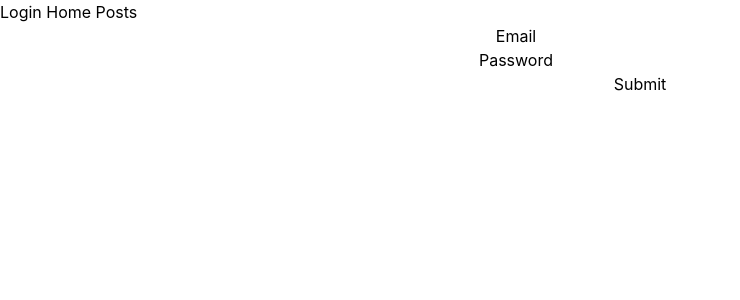
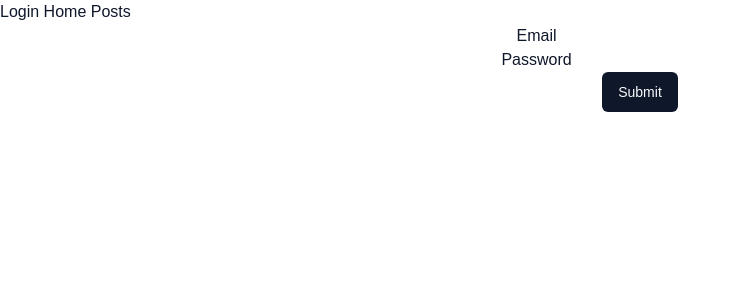
Before and after one commit to Hamzah-Ahmad/react-iq-fe, a React (Create React App) app: page /login in a window 1280 px wide. Shown: the top 300 px of the page, without its empty margins (0-740 px from the left). Built offline with nearby package versions, Linux system fonts and the light colour scheme.

Commit message:
feat: adds and configures shadcn

```diff
--- a/package.json
+++ b/package.json
@@ -4,6 +4,7 @@
   "private": true,
   "dependencies": {
     "@hookform/resolvers": "^3.3.4",
+    "@radix-ui/react-slot": "^1.1.0",
     "@tanstack/react-query": "^5.51.1",
     "@tanstack/react-query-devtools": "^5.51.1",
     "@testing-library/jest-dom": "^5.17.0",
@@ -14,11 +15,16 @@
     "@types/react": "^18.3.1",
     "@types/react-dom": "^18.3.0",
     "axios": "^1.6.8",
+    "class-variance-authority": "^0.7.0",
+    "clsx": "^2.1.1",
+    "lucide-react": "^0.408.0",
     "react": "^18.3.1",
     "react-dom": "^18.3.1",
     "react-hook-form": "^7.51.3",
     "react-router-dom": "^6.23.0",
     "react-scripts": "5.0.1",
+    "tailwind-merge": "^2.4.0",
+    "tailwindcss-animate": "^1.0.7",
     "typescript": "^4.9.5",
     "web-vitals": "^2.1.4",
     "zod": "^3.23.5"
--- a/src/domains/auth/forms/login.form.tsx
+++ b/src/domains/auth/forms/login.form.tsx
@@ -2,9 +2,10 @@ import { SubmitHandler, useForm } from "react-hook-form";
 import { zodResolver } from "@hookform/resolvers/zod";
 
 import LoginSchema, { LoginSchemaType } from "../schema/login.schema";
-import axios from "../../../shared/config/axios";
-import { useAuth } from "../../auth/hooks/useAuth";
+import axios from "shared/config/axios";
+import { useAuth } from "domains/auth/hooks/useAuth";
 import { useLocation, useNavigate } from "react-router-dom";
+import { Button } from "shared/components/ui/button";
 
 const LoginForm = () => {
   const {
@@ -58,7 +59,7 @@ const LoginForm = () => {
         )}
       </div>
 
-      <button>Submit</button>
+      <Button>Submit</Button>
     </form>
   );
 };
--- a/src/domains/auth/forms/register.form.tsx
+++ b/src/domains/auth/forms/register.form.tsx
@@ -4,8 +4,8 @@ import { zodResolver } from "@hookform/resolvers/zod";
 import RegisterSchema, {
   RegisterSchemaType,
 } from "../schema/register.schema";
-import axios from "../../../shared/config/axios";
-import { useAuth } from "../../auth/hooks/useAuth";
+import axios from "shared/config/axios";
+import { useAuth } from "../hooks/useAuth";
 import { useLocation, useNavigate } from "react-router-dom";
 
 const RegisterForm = () => {
--- a/src/index.css
+++ b/src/index.css
@@ -2,16 +2,80 @@
 @tailwind components;
 @tailwind utilities;
 
-body {
-  margin: 0;
-  font-family: -apple-system, BlinkMacSystemFont, 'Segoe UI', 'Roboto', 'Oxygen',
-    'Ubuntu', 'Cantarell', 'Fira Sans', 'Droid Sans', 'Helvetica Neue',
-    sans-serif;
-  -webkit-font-smoothing: antialiased;
-  -moz-osx-font-smoothing: grayscale;
+@layer base {
+  :root {
+    --background: 0 0% 100%;
+    --foreground: 222.2 47.4% 11.2%;
+
+    --muted: 210 40% 96.1%;
+    --muted-foreground: 215.4 16.3% 46.9%;
+
+    --popover: 0 0% 100%;
+    --popover-foreground: 222.2 47.4% 11.2%;
+
+    --card: 0 0% 100%;
+    --card-foreground: 222.2 47.4% 11.2%;
+
+    --border: 214.3 31.8% 91.4%;
+    --input: 214.3 31.8% 91.4%;
+
+    --primary: 222.2 47.4% 11.2%;
+    --primary-foreground: 210 40% 98%;
+
+    --secondary: 210 40% 96.1%;
+    --secondary-foreground: 222.2 47.4% 11.2%;
+
+    --accent: 210 40% 96.1%;
+    --accent-foreground: 222.2 47.4% 11.2%;
+
+    --destructive: 0 100% 50%;
+    --destructive-foreground: 210 40% 98%;
+
+    --ring: 215 20.2% 65.1%;
+
+    --radius: 0.5rem;
+  }
+
+  .dark {
+    --background: 224 71% 4%;
+    --foreground: 213 31% 91%;
+
+    --muted: 223 47% 11%;
+    --muted-foreground: 215.4 16.3% 56.9%;
+
+    --popover: 224 71% 4%;
+    --popover-foreground: 215 20.2% 65.1%;
+
+    --card: 224 71% 4%;
+    --card-foreground: 213 31% 91%;
+
+    --border: 216 34% 17%;
+    --input: 216 34% 17%;
+
+    --primary: 210 40% 98%;
+    --primary-foreground: 222.2 47.4% 1.2%;
+
+    --secondary: 222.2 47.4% 11.2%;
+    --secondary-foreground: 210 40% 98%;
+
+    --accent: 216 34% 17%;
+    --accent-foreground: 210 40% 98%;
+
+    --destructive: 0 63% 31%;
+    --destructive-foreground: 210 40% 98%;
+
+    --ring: 216 34% 17%;
+
+    --radius: 0.5rem;
+  }
 }
 
-code {
-  font-family: source-code-pro, Menlo, Monaco, Consolas, 'Courier New',
-    monospace;
+@layer base {
+  * {
+    @apply border-border;
+  }
+  body {
+    @apply bg-background text-foreground;
+    font-family: sans-serif;
+  }
 }
--- /dev/null
+++ b/src/shared/components/ui/button.tsx
@@ -0,0 +1,56 @@
+import * as React from "react"
+import { Slot } from "@radix-ui/react-slot"
+import { cva, type VariantProps } from "class-variance-authority"
+
+import { cn } from "shared/lib/utils"
+
+const buttonVariants = cva(
+  "inline-flex items-center justify-center whitespace-nowrap rounded-md text-sm font-medium ring-offset-background transition-colors focus-visible:outline-none focus-visible:ring-2 focus-visible:ring-ring focus-visible:ring-offset-2 disabled:pointer-events-none disabled:opacity-50",
+  {
+    variants: {
+      variant: {
+        default: "bg-primary text-primary-foreground hover:bg-primary/90",
+        destructive:
+          "bg-destructive text-destructive-foreground hover:bg-destructive/90",
+        outline:
+          "border border-input bg-background hover:bg-accent hover:text-accent-foreground",
+        secondary:
+          "bg-secondary text-secondary-foreground hover:bg-secondary/80",
+        ghost: "hover:bg-accent hover:text-accent-foreground",
+        link: "text-primary underline-offset-4 hover:underline",
+      },
+      size: {
+        default: "h-10 px-4 py-2",
+        sm: "h-9 rounded-md px-3",
+        lg: "h-11 rounded-md px-8",
+        icon: "h-10 w-10",
+      },
+    },
+    defaultVariants: {
+      variant: "default",
+      size: "default",
+    },
+  }
+)
+
+export interface ButtonProps
+  extends React.ButtonHTMLAttributes<HTMLButtonElement>,
+    VariantProps<typeof buttonVariants> {
+  asChild?: boolean
+}
+
+const Button = React.forwardRef<HTMLButtonElement, ButtonProps>(
+  ({ className, variant, size, asChild = false, ...props }, ref) => {
+    const Comp = asChild ? Slot : "button"
+    return (
+      <Comp
+        className={cn(buttonVariants({ variant, size, className }))}
+        ref={ref}
+        {...props}
+      />
+    )
+  }
+)
+Button.displayName = "Button"
+
+export { Button, buttonVariants }
--- /dev/null
+++ b/src/shared/components/ui/card.tsx
@@ -0,0 +1,79 @@
+import * as React from "react"
+
+import { cn } from "shared/lib/utils"
+
+const Card = React.forwardRef<
+  HTMLDivElement,
+  React.HTMLAttributes<HTMLDivElement>
+>(({ className, ...props }, ref) => (
+  <div
+    ref={ref}
+    className={cn(
+      "rounded-lg border bg-card text-card-foreground shadow-sm",
+      className
+    )}
+    {...props}
+  />
+))
+Card.displayName = "Card"
+
+const CardHeader = React.forwardRef<
+  HTMLDivElement,
+  React.HTMLAttributes<HTMLDivElement>
+>(({ className, ...props }, ref) => (
+  <div
+    ref={ref}
+    className={cn("flex flex-col space-y-1.5 p-6", className)}
+    {...props}
+  />
+))
+CardHeader.displayName = "CardHeader"
+
+const CardTitle = React.forwardRef<
+  HTMLParagraphElement,
+  React.HTMLAttributes<HTMLHeadingElement>
+>(({ className, ...props }, ref) => (
+  <h3
+    ref={ref}
+    className={cn(
+      "text-2xl font-semibold leading-none tracking-tight",
+      className
+    )}
+    {...props}
+  />
+))
+CardTitle.displayName = "CardTitle"
+
+const CardDescription = React.forwardRef<
+  HTMLParagraphElement,
+  React.HTMLAttributes<HTMLParagraphElement>
+>(({ className, ...props }, ref) => (
+  <p
+    ref={ref}
+    className={cn("text-sm text-muted-foreground", className)}
+    {...props}
+  />
+))
+CardDescription.displayName = "CardDescription"
+
+const CardContent = React.forwardRef<
+  HTMLDivElement,
+  React.HTMLAttributes<HTMLDivElement>
+>(({ className, ...props }, ref) => (
+  <div ref={ref} className={cn("p-6 pt-0", className)} {...props} />
+))
+CardContent.displayName = "CardContent"
+
+const CardFooter = React.forwardRef<
+  HTMLDivElement,
+  React.HTMLAttributes<HTMLDivElement>
+>(({ className, ...props }, ref) => (
+  <div
+    ref={ref}
+    className={cn("flex items-center p-6 pt-0", className)}
+    {...props}
+  />
+))
+CardFooter.displayName = "CardFooter"
+
+export { Card, CardHeader, CardFooter, CardTitle, CardDescription, CardContent }
--- /dev/null
+++ b/src/shared/lib/utils.ts
@@ -0,0 +1,6 @@
+import { clsx, type ClassValue } from "clsx";
+import { twMerge } from "tailwind-merge";
+
+export function cn(...inputs: ClassValue[]) {
+  return twMerge(clsx(inputs));
+}
--- a/tailwind.config.js
+++ b/tailwind.config.js
@@ -1,10 +1,76 @@
+const { fontFamily } = require("tailwindcss/defaultTheme");
+
 /** @type {import('tailwindcss').Config} */
 module.exports = {
-  content: [
-    "./src/**/*.{js,jsx,ts,tsx}",
-  ],
+  darkMode: ["class"],
+  content: ["./src/**/*.{js,jsx,ts,tsx}"],
   theme: {
-    extend: {},
+    container: {
+      center: true,
+      padding: "2rem",
+      screens: {
+        "2xl": "1400px",
+      },
+    },
+    extend: {
+      colors: {
+        border: "hsl(var(--border))",
+        input: "hsl(var(--input))",
+        ring: "hsl(var(--ring))",
+        background: "hsl(var(--background))",
+        foreground: "hsl(var(--foreground))",
+        primary: {
+          DEFAULT: "hsl(var(--primary))",
+          foreground: "hsl(var(--primary-foreground))",
+        },
+        secondary: {
+          DEFAULT: "hsl(var(--secondary))",
+          foreground: "hsl(var(--secondary-foreground))",
+        },
+        destructive: {
+          DEFAULT: "hsl(var(--destructive))",
+          foreground: "hsl(var(--destructive-foreground))",
+        },
+        muted: {
+          DEFAULT: "hsl(var(--muted))",
+          foreground: "hsl(var(--muted-foreground))",
+        },
+        accent: {
+          DEFAULT: "hsl(var(--accent))",
+          foreground: "hsl(var(--accent-foreground))",
+        },
+        popover: {
+          DEFAULT: "hsl(var(--popover))",
+          foreground: "hsl(var(--popover-foreground))",
+        },
+        card: {
+          DEFAULT: "hsl(var(--card))",
+          foreground: "hsl(var(--card-foreground))",
+        },
+      },
+      borderRadius: {
+        lg: "var(--radius)",
+        md: "calc(var(--radius) - 2px)",
+        sm: "calc(var(--radius) - 4px)",
+      },
+      fontFamily: {
+        sans: ["var(--font-sans)", ...fontFamily.sans],
+      },
+      keyframes: {
+        "accordion-down": {
+          from: { height: 0 },
+          to: { height: "var(--radix-accordion-content-height)" },
+        },
+        "accordion-up": {
+          from: { height: "var(--radix-accordion-content-height)" },
+          to: { height: 0 },
+        },
+      },
+      animation: {
+        "accordion-down": "accordion-down 0.2s ease-out",
+        "accordion-up": "accordion-up 0.2s ease-out",
+      },
+    },
   },
-  plugins: [],
-}
+  plugins: [require("tailwindcss-animate")],
+};
```
Also changed, not shown: tsconfig.json (+5 -7 lines), components.json (added), 1 other file (tests, documents, lock files or other folders).
